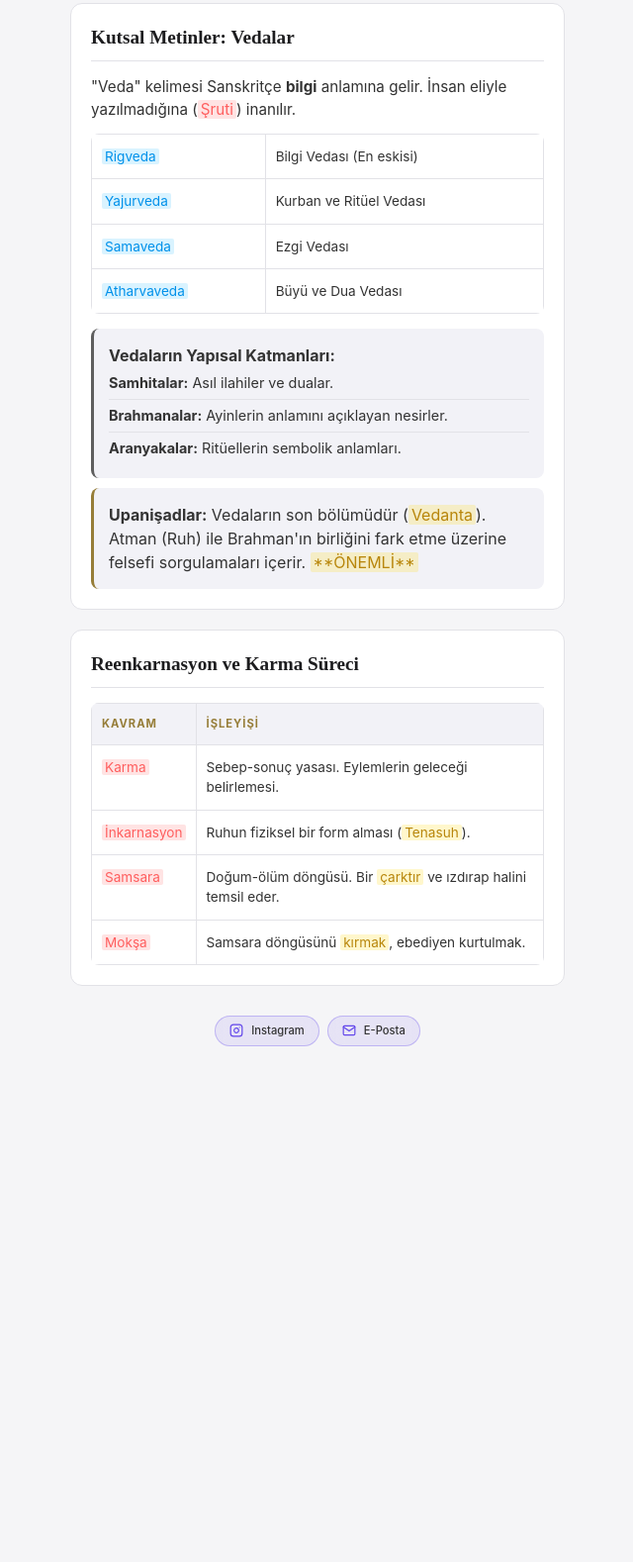
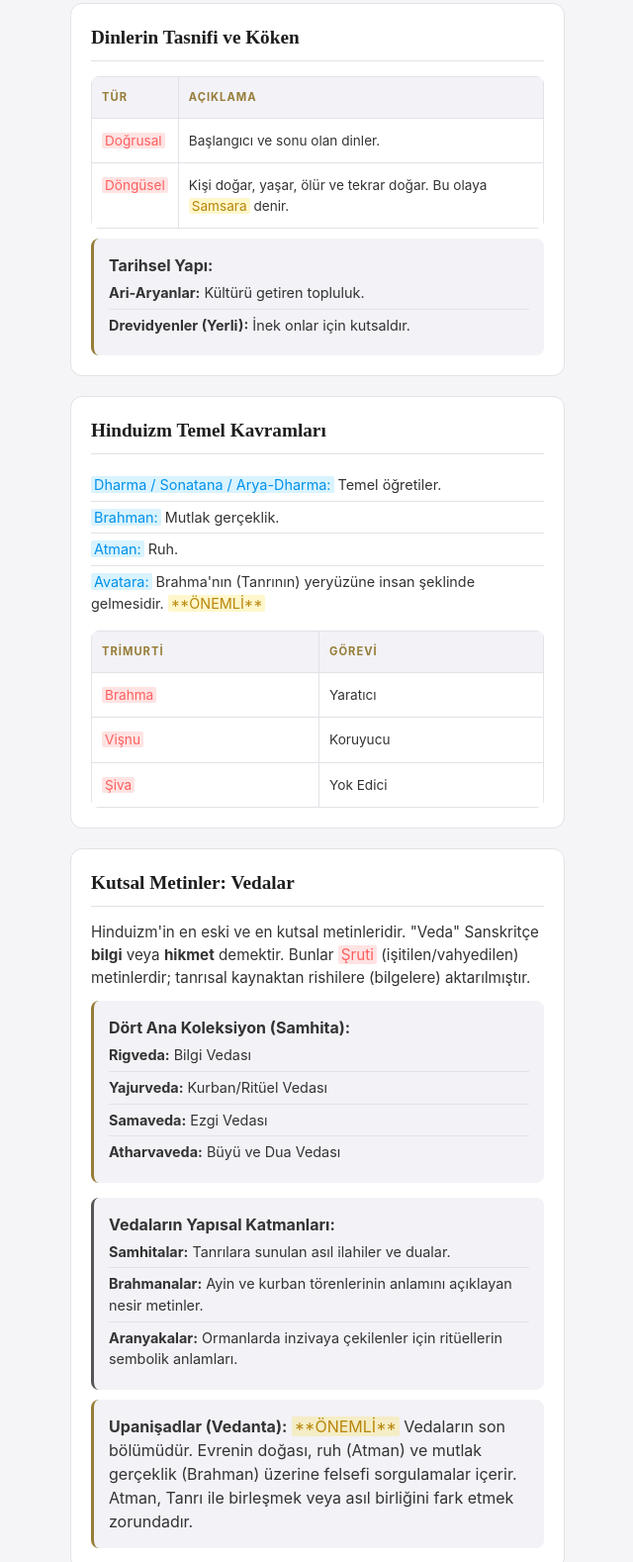
Before and after one commit to bilginsahiner/Dinler-Tarihi-II, a plain HTML site: page index.html in a window 1280 px wide. Shown: the part 2552-4130 px from the top of the page at 99% size, without its empty margins (319-959 px from the left). Before the commit the page ends 3629 px from the top, so only its background shows below. Drawn offline with Linux system fonts and the light colour scheme.

Commit message:
Update index.html

```diff
--- a/index.html
+++ b/index.html
@@ -448,60 +448,115 @@
         </table>
     </div>
 
-        <div class="card">
-        <h2>Kutsal Metinler: Vedalar</h2>
-        <div class="info-group">
-            <span class="content">"Veda" kelimesi Sanskritçe <b>bilgi</b> anlamına gelir. İnsan eliyle yazılmadığına (<span class="f-red">Şruti</span>) inanılır.</span>
-        </div>
+            <div class="card">
+        <h2>Dinlerin Tasnifi ve Köken</h2>
         <table>
+            <thead>
+                <tr>
+                    <th>Tür</th>
+                    <th>Açıklama</th>
+                </tr>
+            </thead>
             <tbody>
-                <tr><td><span class="f-blue">Rigveda</span></td><td>Bilgi Vedası (En eskisi)</td></tr>
-                <tr><td><span class="f-blue">Yajurveda</span></td><td>Kurban ve Ritüel Vedası</td></tr>
-                <tr><td><span class="f-blue">Samaveda</span></td><td>Ezgi Vedası</td></tr>
-                <tr><td><span class="f-blue">Atharvaveda</span></td><td>Büyü ve Dua Vedası</td></tr>
+                <tr>
+                    <td><span class="f-red">Doğrusal</span></td>
+                    <td>Başlangıcı ve sonu olan dinler.</td>
+                </tr>
+                <tr>
+                    <td><span class="f-red">Döngüsel</span></td>
+                    <td>Kişi doğar, yaşar, ölür ve tekrar doğar. Bu olaya <span class="f-yellow">Samsara</span> denir.</td>
+                </tr>
             </tbody>
         </table>
-
-        <div class="destan-box" style="margin-top:15px; border-left-color: #5e5e5e;">
-            <strong>Vedaların Yapısal Katmanları:</strong>
-            <span class="list-item"><b>Samhitalar:</b> Asıl ilahiler ve dualar.</span>
-            <span class="list-item"><b>Brahmanalar:</b> Ayinlerin anlamını açıklayan nesirler.</span>
-            <span class="list-item"><b>Aranyakalar:</b> Ritüellerin sembolik anlamları.</span>
-        </div>
-
         <div class="destan-box">
-            <strong>Upanişadlar:</strong> Vedaların son bölümüdür (<span class="f-yellow">Vedanta</span>). Atman (Ruh) ile Brahman'ın birliğini fark etme üzerine felsefi sorgulamaları içerir. <span class="f-yellow">**ÖNEMLİ**</span>
+            <strong>Tarihsel Yapı:</strong>
+            <span class="list-item"><b>Ari-Aryanlar:</b> Kültürü getiren topluluk.</span>
+            <span class="list-item"><b>Drevidyenler (Yerli):</b> İnek onlar için kutsaldır.</span>
         </div>
     </div>
 
     <div class="card">
-        <h2>Reenkarnasyon ve Karma Süreci</h2>
+        <h2>Hinduizm Temel Kavramları</h2>
+        <div class="info-group">
+            <span class="list-item"><span class="f-blue">Dharma / Sonatana / Arya-Dharma:</span> Temel öğretiler.</span>
+            <span class="list-item"><span class="f-blue">Brahman:</span> Mutlak gerçeklik.</span>
+            <span class="list-item"><span class="f-blue">Atman:</span> Ruh.</span>
+            <span class="list-item"><span class="f-blue">Avatara:</span> Brahma'nın (Tanrının) yeryüzüne insan şeklinde gelmesidir. <span class="f-yellow">**ÖNEMLİ**</span></span>
+        </div>
         <table>
             <thead>
                 <tr>
-                    <th>Kavram</th>
-                    <th>İşleyişi</th>
+                    <th>Trimurti</th>
+                    <th>Görevi</th>
                 </tr>
             </thead>
             <tbody>
+                <tr><td><span class="f-red">Brahma</span></td><td>Yaratıcı</td></tr>
+                <tr><td><span class="f-red">Vişnu</span></td><td>Koruyucu</td></tr>
+                <tr><td><span class="f-red">Şiva</span></td><td>Yok Edici</td></tr>
+            </tbody>
+        </table>
+    </div>
+
+    <div class="card">
+        <h2>Kutsal Metinler: Vedalar</h2>
+        <div class="info-group">
+            <span class="content">Hinduizm'in en eski ve en kutsal metinleridir. "Veda" Sanskritçe <b>bilgi</b> veya <b>hikmet</b> demektir. Bunlar <span class="f-red">Şruti</span> (işitilen/vahyedilen) metinlerdir; tanrısal kaynaktan rishilere (bilgelere) aktarılmıştır.</span>
+        </div>
+        <div class="destan-box">
+            <strong>Dört Ana Koleksiyon (Samhita):</strong>
+            <span class="list-item"><b>Rigveda:</b> Bilgi Vedası</span>
+            <span class="list-item"><b>Yajurveda:</b> Kurban/Ritüel Vedası</span>
+            <span class="list-item"><b>Samaveda:</b> Ezgi Vedası</span>
+            <span class="list-item"><b>Atharvaveda:</b> Büyü ve Dua Vedası</span>
+        </div>
+        <div class="destan-box" style="margin-top:15px; border-left-color: #555;">
+            <strong>Vedaların Yapısal Katmanları:</strong>
+            <span class="list-item"><b>Samhitalar:</b> Tanrılara sunulan asıl ilahiler ve dualar.</span>
+            <span class="list-item"><b>Brahmanalar:</b> Ayin ve kurban törenlerinin anlamını açıklayan nesir metinler.</span>
+            <span class="list-item"><b>Aranyakalar:</b> Ormanlarda inzivaya çekilenler için ritüellerin sembolik anlamları.</span>
+        </div>
+        <div class="destan-box">
+            <strong>Upanişadlar (Vedanta):</strong> <span class="f-yellow">**ÖNEMLİ**</span> Vedaların son bölümüdür. Evrenin doğası, ruh (Atman) ve mutlak gerçeklik (Brahman) üzerine felsefi sorgulamalar içerir. Atman, Tanrı ile birleşmek veya asıl birliğini fark etmek zorundadır.
+        </div>
+    </div>
+
+    <div class="card">
+        <h2>Karma, Samsara ve Kurtuluş</h2>
+        <div class="info-group">
+            <span class="content"><b>Karma:</b> Eylem yasası. Kişi bulunduğu durumun görevlerini yapmazsa aşağı bir formda (köpek, kedi, böcek vb.) doğar.</span>
+        </div>
+        <table>
+            <tbody>
                 <tr>
-                    <td><span class="f-red">Karma</span></td>
-                    <td>Sebep-sonuç yasası. Eylemlerin geleceği belirlemesi.</td>
+                    <td><span class="f-red">Samsara</span></td>
+                    <td>Doğum-yaşam-ölüm döngüsü. Bir <span class="f-yellow">çarktır</span> ve burada <span class="f-yellow">ızdırap</span> halindesindir.</td>
+                </tr>
+                <tr>
+                    <td><span class="f-red">Reenkarnasyon</span></td>
+                    <td>Ruhun öldükten sonra başka bir bedende (insan, hayvan, bitki) tekrar doğması inancı.</td>
                 </tr>
                 <tr>
                     <td><span class="f-red">İnkarnasyon</span></td>
-                    <td>Ruhun fiziksel bir form alması (<span class="f-yellow">Tenasuh</span>).</td>
-                </tr>
-                <tr>
-                    <td><span class="f-red">Samsara</span></td>
-                    <td>Doğum-ölüm döngüsü. Bir <span class="f-yellow">çarktır</span> ve ızdırap halini temsil eder.</td>
+                    <td>Ruhun fiziksel bir form alarak dünyaya gelmesi (<span class="f-yellow">Tenasuh</span>).</td>
                 </tr>
                 <tr>
                     <td><span class="f-red">Mokşa</span></td>
-                    <td>Samsara döngüsünü <span class="f-yellow">kırmak</span>, ebediyen kurtulmak.</td>
+                    <td>Samsara çarkından ebediyen kurtulmak ve döngüyü kırmaktır. Bilgeliğe ulaşan ruh döngüden çıkar.</td>
                 </tr>
             </tbody>
         </table>
+    </div>
+
+    <div class="card">
+        <h2>Kast Sistemi</h2>
+        <div class="info-group">
+            <span class="list-item">1. <b>Brahminler:</b> Rahipler ve bilginler</span>
+            <span class="list-item">2. <b>Kşatriyalar:</b> Yöneticiler ve savaşçılar</span>
+            <span class="list-item">3. <b>Vaişyalar:</b> Tüccarlar ve toprak sahipleri</span>
+            <span class="list-item">4. <b>Şudralar:</b> İşçiler ve hizmetçiler</span>
+            <span class="list-item">5. <b>Paryalar:</b> Dışlanmışlar, köleler, pislik muamelesi görenler.</span>
+        </div>
     </div>
 
 
```
